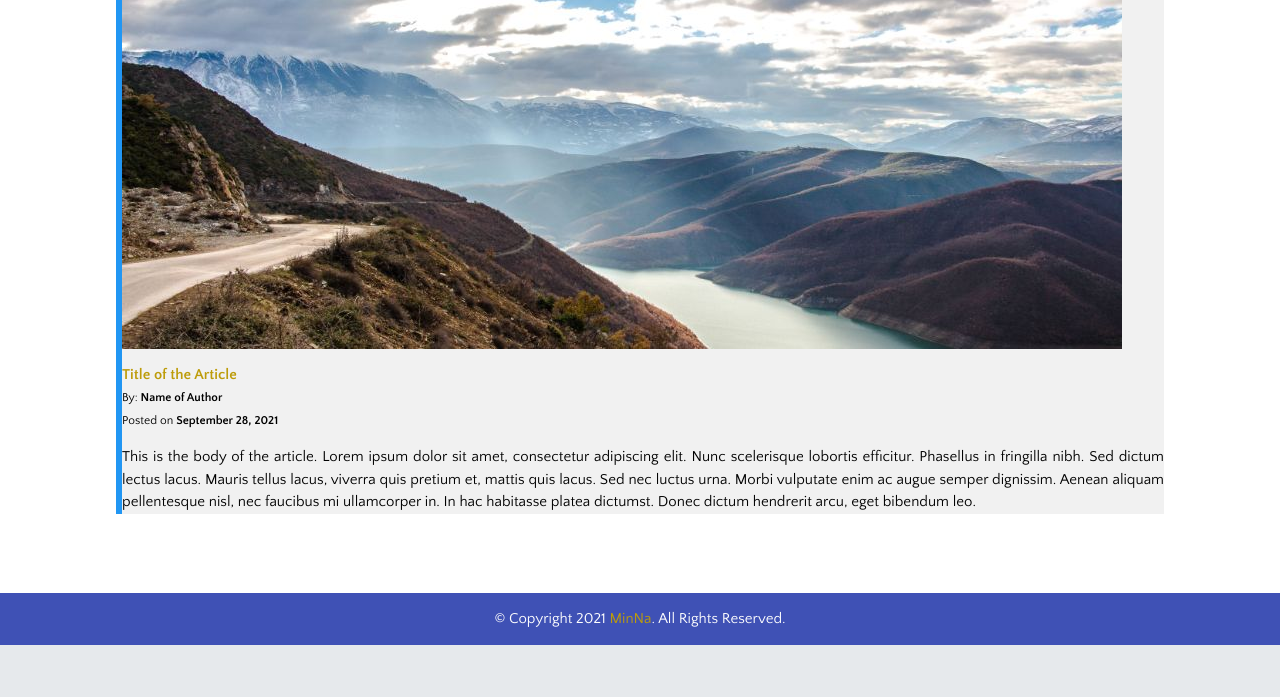
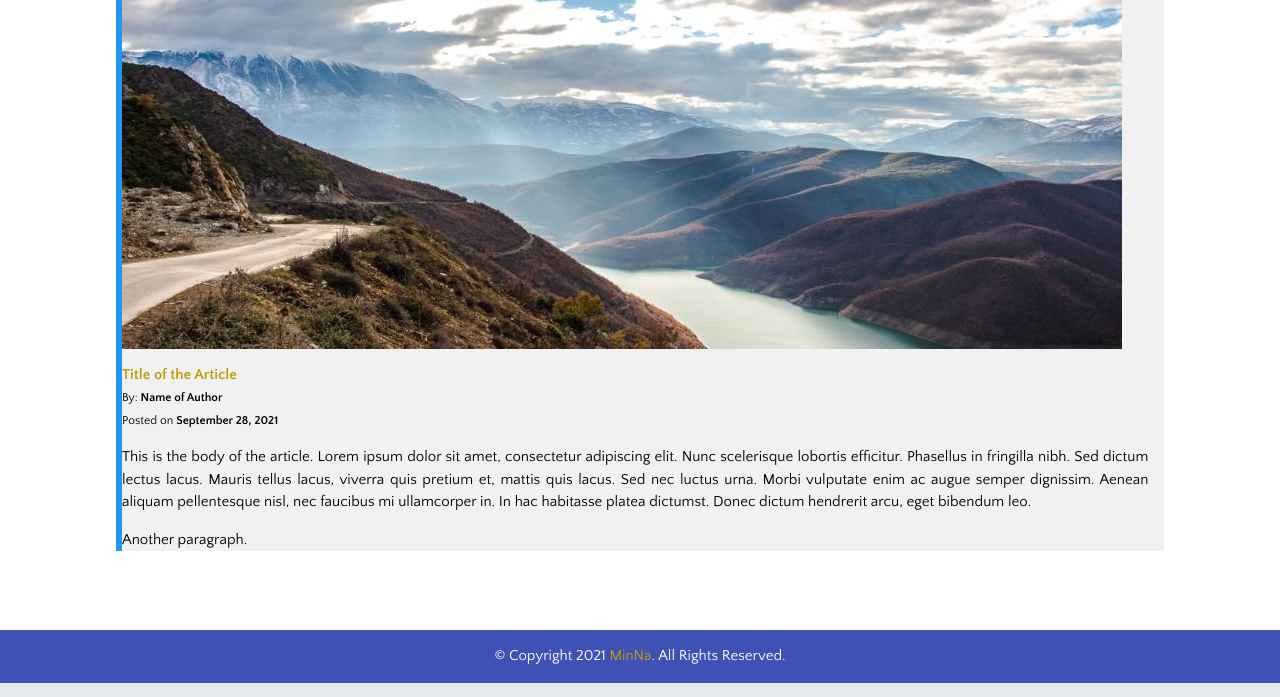
Before and after one commit to minna-lproc/minna, a Flask app: template templates/news.html in a window 1280 px wide. Shown: the part 103-800 px from the top of the page. Run offline with Flask 2, Linux system fonts and the light colour scheme; the template is opened without the code that fills it, so the values that code supplies are empty; some libraries are stand-ins or nearby versions; some web fonts are replaced.

Commit message:
Update news.html template

```diff
--- a/templates/news.html
+++ b/templates/news.html
@@ -8,11 +8,14 @@
             <small>By: <strong>Name of Author </strong></small><br>
             <small>Posted on <strong>September 28, 2021 </strong></small>
         </p>
-        <p style="text-align:justify">This is the body of the article. Lorem ipsum dolor sit amet, consectetur adipiscing elit.
+        <div style="text-align:justify; max-width: 98.5%;">
+            <p>This is the body of the article. Lorem ipsum dolor sit amet, consectetur adipiscing elit.
             Nunc scelerisque lobortis efficitur. Phasellus in fringilla nibh. Sed dictum lectus lacus.
             Mauris tellus lacus, viverra quis pretium et, mattis quis lacus. Sed nec luctus urna.
             Morbi vulputate enim ac augue semper dignissim. Aenean aliquam pellentesque nisl, nec faucibus
-            mi ullamcorper in. In hac habitasse platea dictumst. Donec dictum hendrerit arcu, eget bibendum leo.</strong></p>
+            mi ullamcorper in. In hac habitasse platea dictumst. Donec dictum hendrerit arcu, eget bibendum leo.</p>
+            <p>Another paragraph.</p>
+        </div>
     </div>
 
 </div>
```
